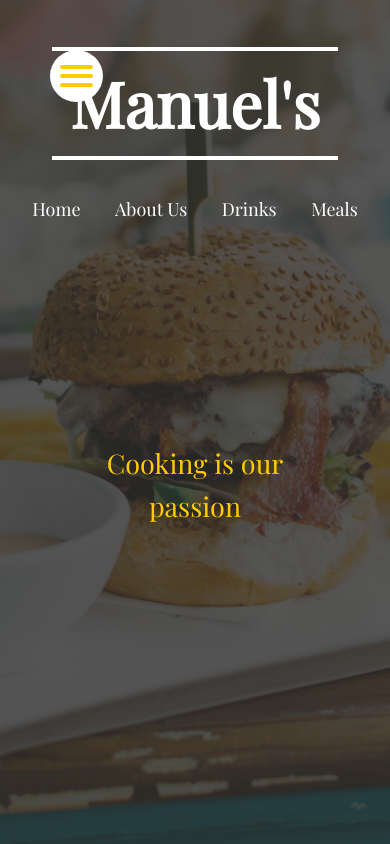
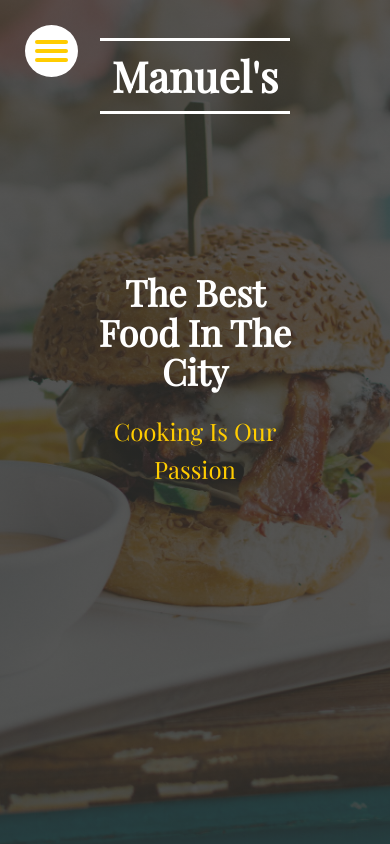
Before and after one commit to EddieCornelious/travel, a React (Create React App) app: page / in a window 390 px wide. Shown: the top 844 px of the page. Built offline with nearby package versions, Linux system fonts and the light colour scheme.

Commit message:
improved responsiveness

```diff
--- a/src/styles/App.scss
+++ b/src/styles/App.scss
@@ -13,8 +13,20 @@
 html {
   font-size: 10px;
 
+  @include respond(desktop) {
+    font-size: 9px;
+  }
+
   @include respond(tab-land) {
-    font-size: 9px;
+    font-size: 8px;
+  }
+
+  @include respond(tab-port) {
+    font-size: 7px;
+  }
+
+  @include respond(phone) {
+    font-size: 6px;
   }
 }
 
@@ -90,7 +102,7 @@ a:active {
 }
 
 .scroll__header.alt {
-  @include respond(phone) {
+  @include respond(tab-land) {
     display: none !important;
   }
 }
--- a/src/styles/Header.scss
+++ b/src/styles/Header.scss
@@ -1,4 +1,5 @@
 @import 'variables';
+@import 'responsive';
 
 ._nav__wrap {
   display: -webkit-box;
@@ -7,6 +8,9 @@
   -ms-flex-pack: distribute;
   justify-content: space-around;
   list-style-type: none;
+  @include respond(tab-land) {
+    display: none;
+  }
 }
 
 ._nav__wrap {
--- a/src/styles/MainSection.scss
+++ b/src/styles/MainSection.scss
@@ -43,17 +43,27 @@
   text-align: center;
   padding: 4rem;
   backface-visibility: hidden;
+  @media only screen and (max-width: 712px) {
+    padding: 0;
+  }
 
   @include respond(phone) {
     padding: 0;
-    top: 50%;
   }
 }
 .main__section__content h1 {
   font-size: 8rem;
+  font-weight: 900;
+  text-transform: capitalize;
+  @media only screen and (max-width: 569px) {
+    font-size: 6rem;
+  }
+  @media only screen and (max-width: 569px) {
+    font-size: 6rem;
+  }
 
-  @include respond(phone) {
-    display: none;
+  @media only screen and (max-height: 611px) {
+    font-size: 4rem;
   }
 }
 
@@ -62,7 +72,9 @@
   font-weight: 500;
   line-height: 1.6;
   color: $primary;
-  @include respond(phone) {
+  text-transform: capitalize;
+
+  @media only screen and (max-height: 611px) {
     font-size: 3rem;
   }
 }
--- a/src/styles/OrderSection.scss
+++ b/src/styles/OrderSection.scss
@@ -1,4 +1,5 @@
 @import 'variables';
+@import 'responsive';
 .no-padding {
   padding: 0;
   margin: 0;
@@ -7,6 +8,7 @@
   width: 100%;
   display: flex;
   position: relative;
+  max-width: 100vw;
 
   video {
     object-fit: fill;
@@ -38,10 +40,13 @@
   }
   h3 {
     font-size: 5rem;
+    @include respond(sm-phone) {
+      font-size: 3rem;
+    }
   }
   p {
     line-height: 1.9;
-    font-size: 1.2rem;
+    font-size: 1.6rem;
   }
   a {
     background-color: $primary;
@@ -50,5 +55,6 @@
     display: inline-block;
     margin-top: 1rem;
     font-weight: bolder;
+    border-radius: 100px;
   }
 }
--- a/src/styles/Reservation.scss
+++ b/src/styles/Reservation.scss
@@ -20,7 +20,7 @@
     padding: 2.5rem 5rem 2.5rem 5rem;
     background-color: $secondary;
     text-decoration: none;
-    border-radius: 2rem;
+    border-radius: 100px;
     margin: 2rem 0;
     color: white;
     font-size: 2rem;
--- a/src/styles/ResponsiveNav.scss
+++ b/src/styles/ResponsiveNav.scss
@@ -1,8 +1,8 @@
-@import "variables";
-@import "responsive";
+@import 'variables';
+@import 'responsive';
 
 #menuToggle {
-  @include respond(phone) {
+  @include respond(tab-land) {
     display: block;
   }
   background: white;
@@ -10,8 +10,8 @@
   border-radius: 50%;
   display: none;
   position: fixed;
-  top: 50px;
-  left: 50px;
+  top: 25px;
+  left: 25px;
 
   z-index: 1;
 
--- a/src/styles/responsive.scss
+++ b/src/styles/responsive.scss
@@ -19,4 +19,10 @@
       @content;
     } //1800
   }
+
+  @if $breakpoint == sm-phone {
+    @media only screen and (max-width: 375px) {
+      @content;
+    } //1800
+  }
 }
```
